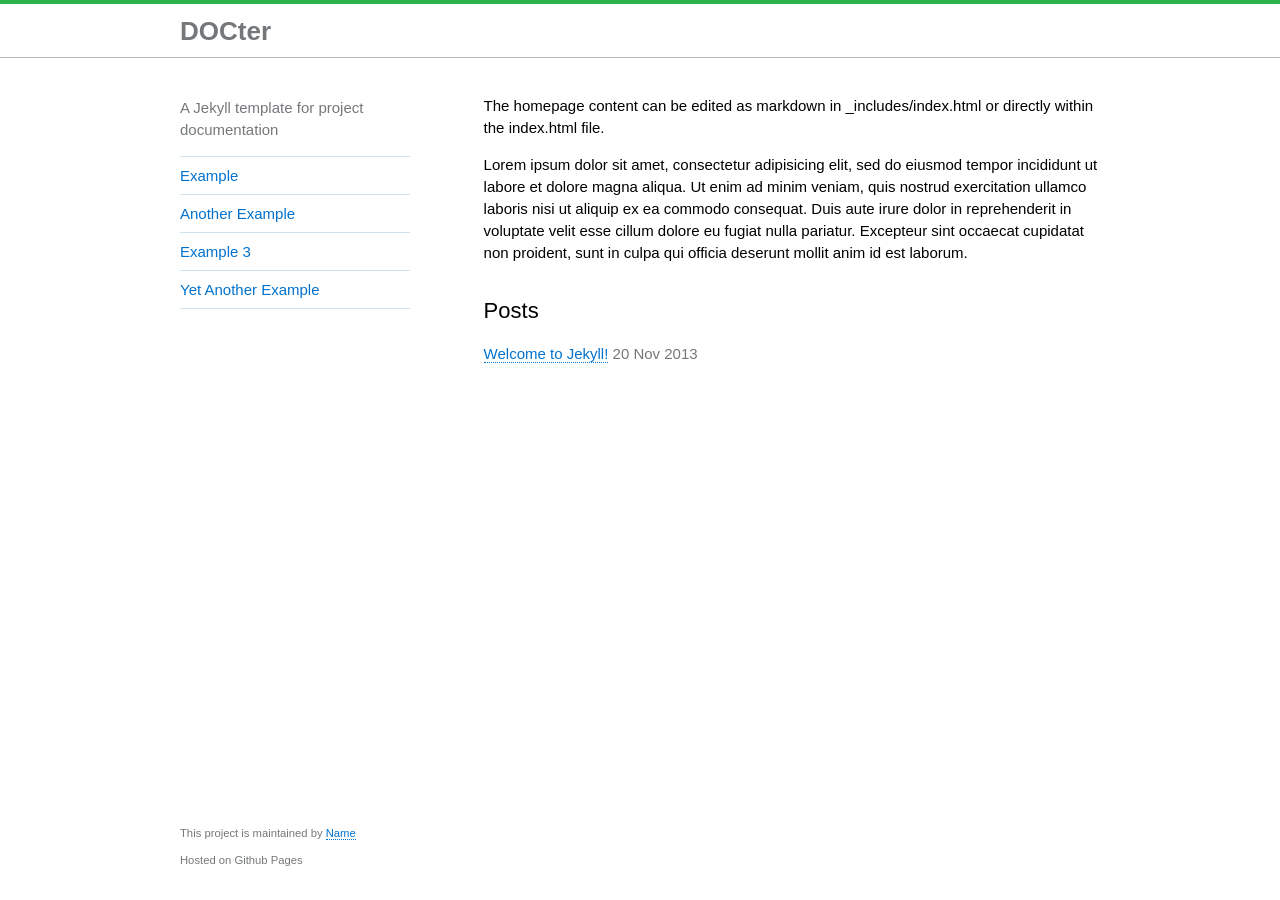
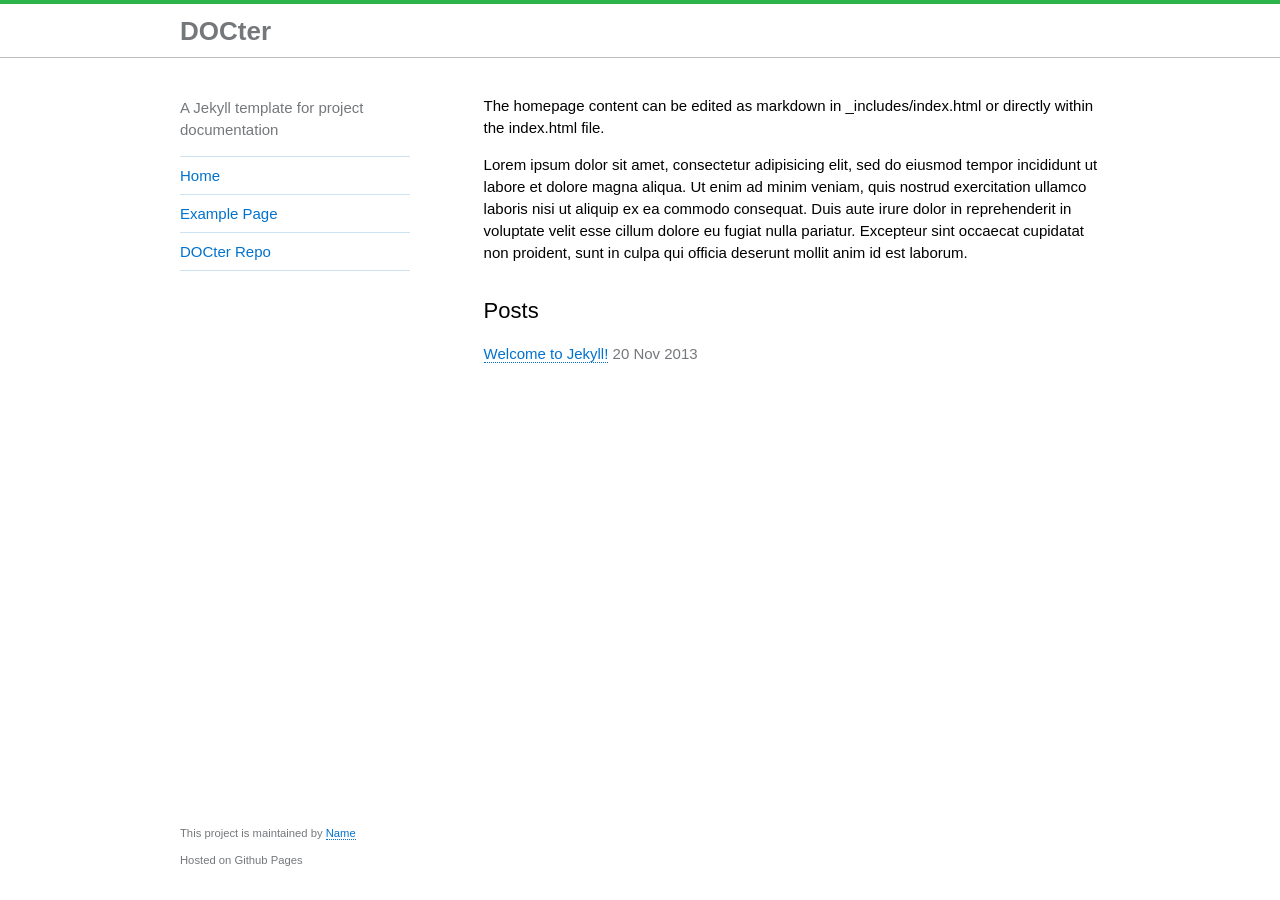
Before and after one commit to cfpb/DOCter, a Jekyll site: the page built from index.html, in a window 1280 px wide. Built offline with Jekyll 4.4.1, drawn with Linux system fonts in a browser that asks for light colours; Markdown is read by kramdown in place of the engine named in the settings.

```diff
--- a/_config.yml
+++ b/_config.yml
@@ -27,11 +27,12 @@
 # Navigation
 # List links that should appear in the site sidebar here
 navigation:
-- text: Example
-  url: /example_page.html
-- text: Another Example
-  url: /example_page.html
-- text: Example 3
-  url: /example_page.html
-- text: Yet Another Example
-  url: /example_page.html
+- text: Home
+  url: index.html
+  internal: true
+- text: Example Page
+  url: example_page.html
+  internal: true
+- text: DOCter Repo
+  url: https://github.com/ascott1/DOCter
+  internal: false
--- a/_includes/sidebar.html
+++ b/_includes/sidebar.html
@@ -3,7 +3,11 @@
   <nav>
     <ul>
       {% for link in site.navigation %}
-        <li><a href="{{ link.url }}">{{ link.text }}</a></li>
+        {% if link.internal == true %}
+          <li><a href="{{ site.baseurl }}/{{ link.url }}">{{ link.text }}</a></li>
+        {% else %}
+          <li><a href="{{ link.url }}">{{ link.text }}</a></li>
+        {% endif %}
       {% endfor %}
     </ul>
   </nav>
```
